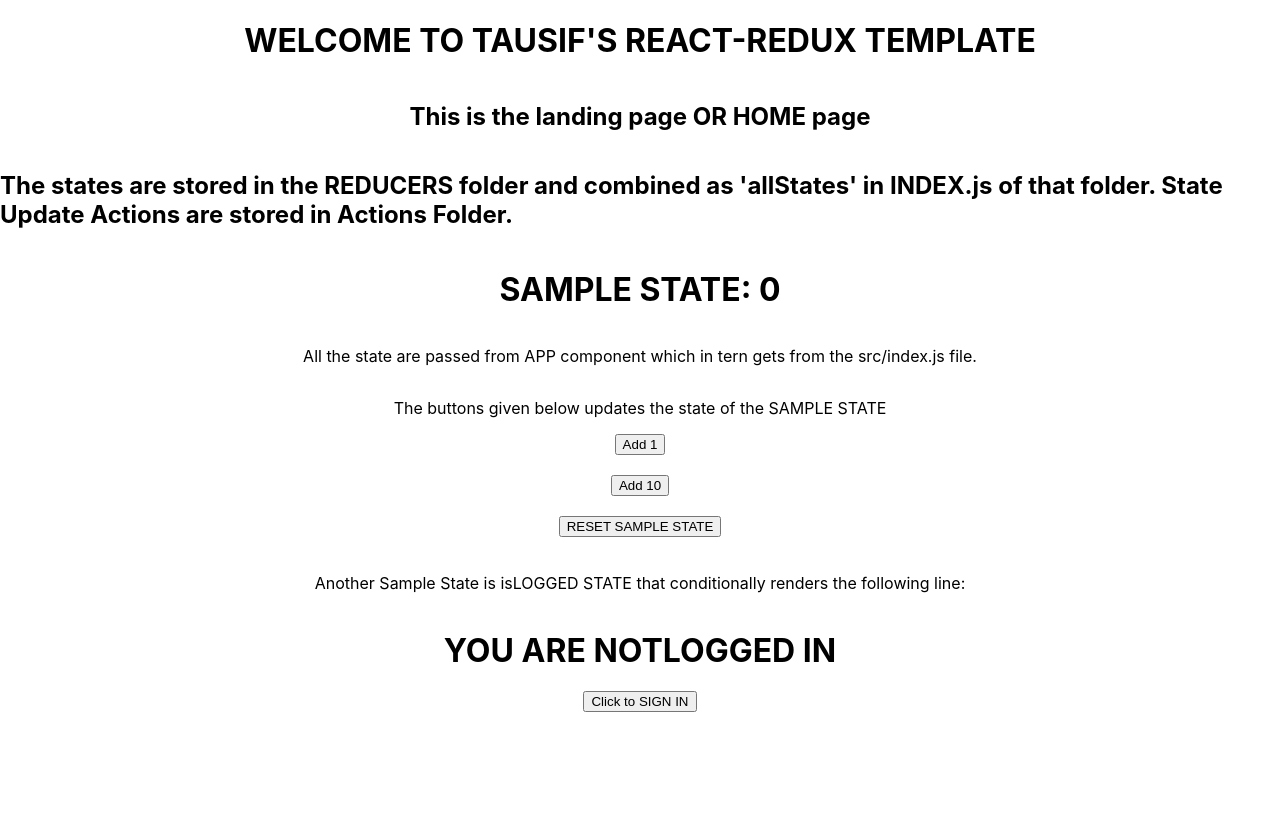
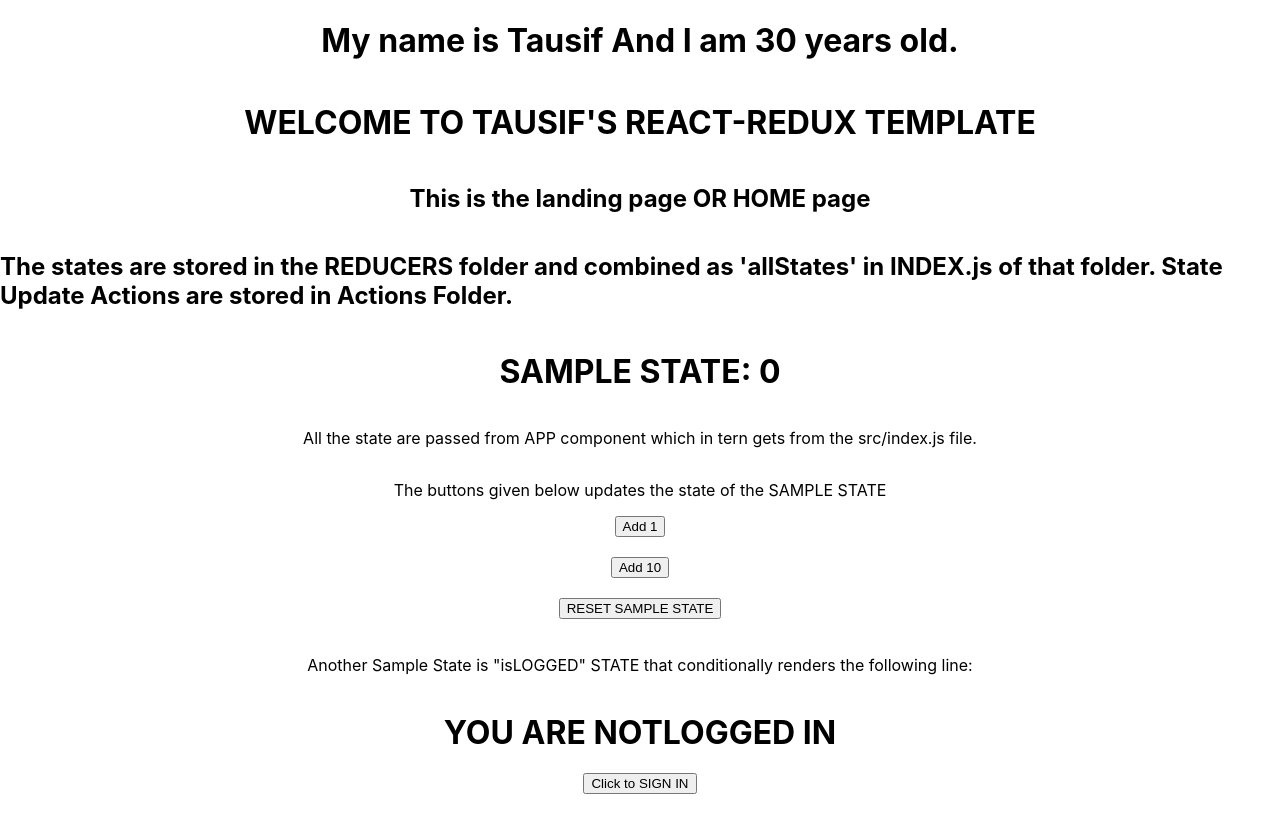
Before and after one commit to tausvels/react_template, a React (Create React App) app: page / in a window 1280 px wide. Built offline with nearby package versions, Linux system fonts and the light colour scheme; no server answers.

Commit message:
added SampleContext to have useContext hook provide global states to all its children components

```diff
--- a/src/App.js
+++ b/src/App.js
@@ -1,11 +1,12 @@
 import React from 'react';
-import { BrowserRouter as Router, Switch, Route } from 'react-router-dom';
-import { useSelector, useDispatch } from 'react-redux';
+import { useDispatch, useSelector } from 'react-redux';
+import { BrowserRouter as Router, Route, Switch } from 'react-router-dom';
 import './App.css';
-
+import { SampleStateProvider } from './context/SampleContext';
+import About from './screens/about/About';
 // ---- import components for ROUTING ----------------------------------------- //
 import Home from './screens/home/Home';
-import About from './screens/about/About';
+
 
 function App() {
   // state is the overall STATE object that has sub states and can be found in the index.js of the reducer folder
@@ -14,8 +15,10 @@ function App() {
   return (
     <Router>
       <Switch>
-        <Route path='/about' render={ (routeProps) => <About {...routeProps} allStates = {stateObj} dispatch = {dispatch} /> } ></Route>
-        <Route path='/' render={ (routeProps) => <Home {...routeProps} allStates = {stateObj} dispatch = {dispatch} /> } ></Route>
+        <SampleStateProvider>
+          <Route path='/about' render={ (routeProps) => <About {...routeProps} allStates = {stateObj} dispatch = {dispatch} /> } ></Route>
+          <Route path='/' render={ (routeProps) => <Home {...routeProps} allStates = {stateObj} dispatch = {dispatch} /> } ></Route>
+        </SampleStateProvider>
       </Switch>
     </Router>
   );
--- /dev/null
+++ b/src/context/SampleContext.js
@@ -0,0 +1,18 @@
+import React, { createContext, useState } from 'react';
+
+export const SampleContext = createContext(null);
+
+export const SampleStateProvider = props => {
+  const [state, setState] = useState({
+    sampleUserObject: [{name: `sample1`, age: 30}, {name: `sample2`, age: 25}],
+    counter: 0
+  });
+  const myFunc = (val) => {
+    return (val + ` And I am 30 years old.`)
+  }
+  return (
+    <SampleContext.Provider value={[state, setState, myFunc]}>
+      {props.children}
+    </SampleContext.Provider>
+  );
+};
--- a/src/screens/home/Home.jsx
+++ b/src/screens/home/Home.jsx
@@ -1,19 +1,22 @@
-import React from 'react';
+import React, { useContext } from 'react';
 import { Link } from 'react-router-dom';
+import { signIn, signOut } from '../../actions/loggingAction';
+// ---- IMPORT ACTIONS TO UPDATE STATE FROM THE ACTIONS FOLDER ----- //
+import { reset, sampleAction, sampleAction2 } from '../../actions/sampleAction';
+import { SampleContext } from '../../context/SampleContext';
 import './home.css';
 
-// ---- IMPORT ACTIONS TO UPDATE STATE FROM THE ACTIONS FOLDER ----- //
-import { sampleAction, sampleAction2, reset } from '../../actions/sampleAction';
-import { signIn, signOut } from '../../actions/loggingAction';
 
 
 
 // destructuing the props
 const Home = ({allStates, dispatch}) => {
   // props = {allStates: allStates, dispatch: dispatch} and hence the destructure.
+  const [sampleState, setSampleState, myFunc] = useContext(SampleContext);
+  const something = myFunc('My name is Tausif');
   return (
     <div className = 'home_main'>
-
+      <h1>{something}</h1>
       <h1> WELCOME TO TAUSIF'S REACT-REDUX TEMPLATE </h1>
       <h2> This is the landing page OR HOME page</h2>
       <h2> The states are stored in the REDUCERS folder and combined as 'allStates' in INDEX.js of that folder. State Update Actions are stored in Actions Folder.</h2>
@@ -24,7 +27,7 @@ const Home = ({allStates, dispatch}) => {
       <button onClick = { () => dispatch(sampleAction2()) }>Add 10</button> <br></br>
       <button onClick = { () => dispatch(reset()) }>RESET SAMPLE STATE</button>
       <br></br>
-      <p>Another Sample State is isLOGGED STATE that conditionally renders the following line: </p>
+      <p>Another Sample State is "isLOGGED" STATE that conditionally renders the following line: </p>
       {allStates.logged ?
         <>
           <h1>YOU ARE <strong>LOGGED IN</strong></h1>
```
